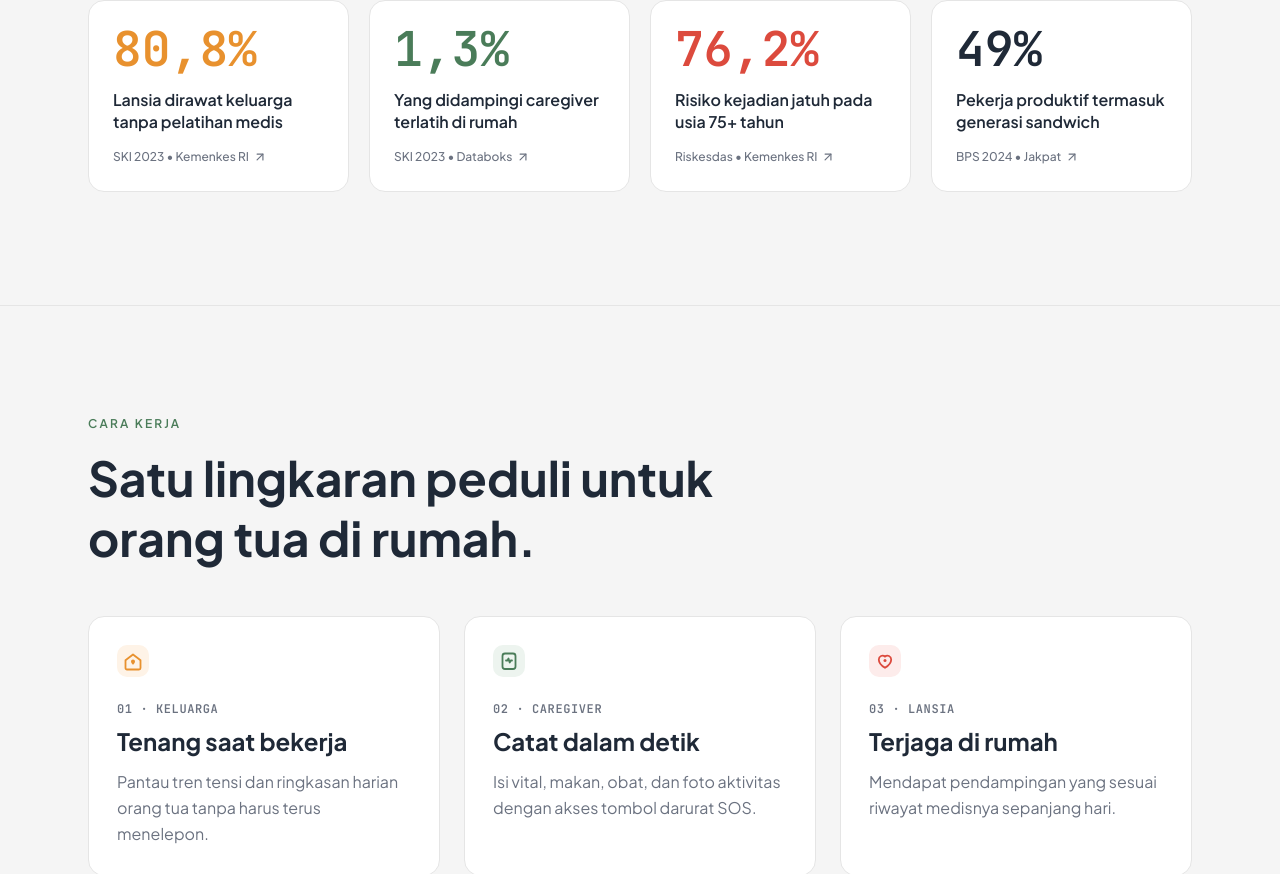
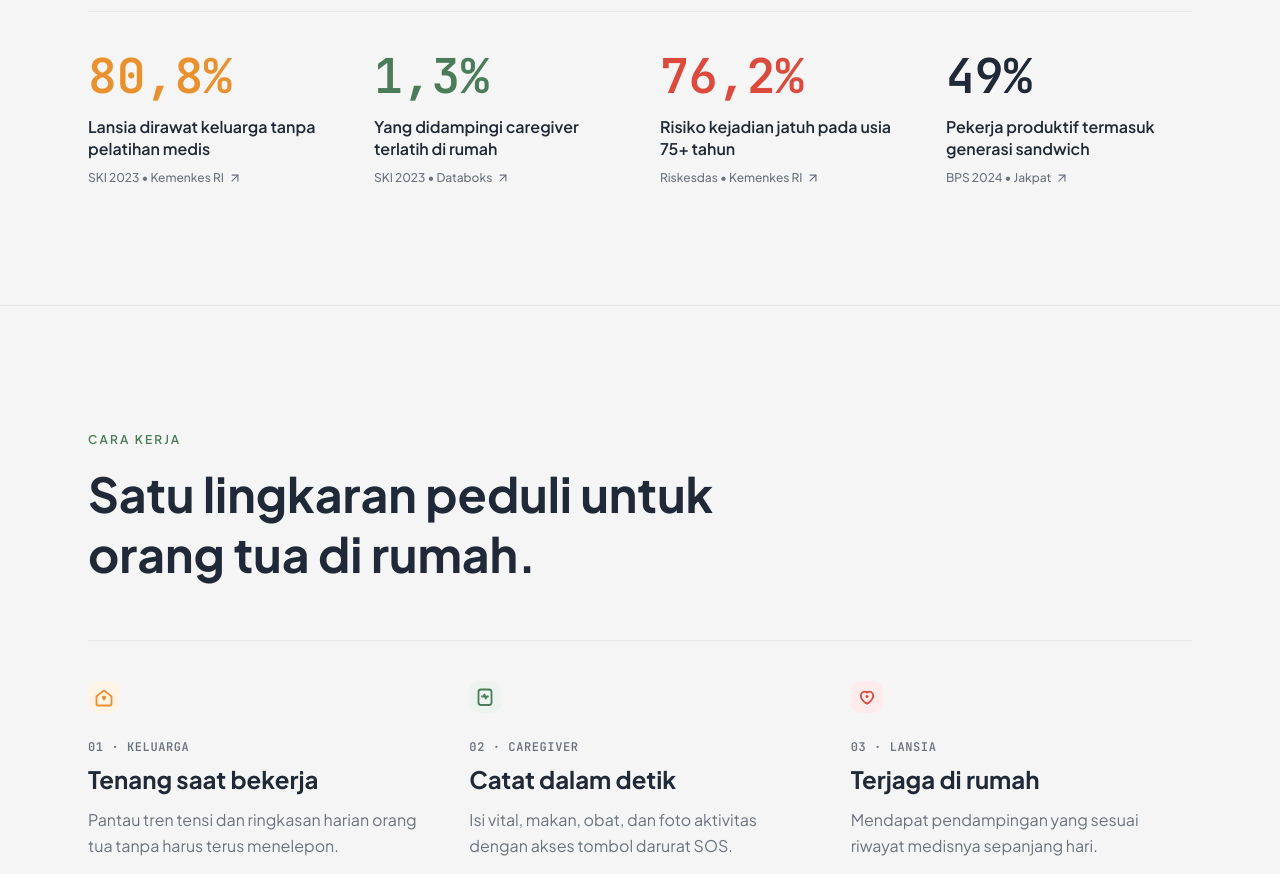
Before and after one commit to willgregorry/lentera, a Next.js app: page / in a window 1280 px wide. Shown: the part 1171-2045 px from the top of the page. Built offline with nearby package versions, Linux system fonts and the light colour scheme.

Commit message:
style: restore open borderless editorial layout for stats, care loop, and faq

```diff
--- a/src/components/landing/CareLoopSection.tsx
+++ b/src/components/landing/CareLoopSection.tsx
@@ -101,24 +101,24 @@ export function CareLoopSection() {
           </h2>
         </div>
 
-        <div className="mt-12 grid gap-6 md:grid-cols-3">
+        <div className="mt-14 grid gap-10 border-t border-[#E5E5E5] pt-10 md:grid-cols-3">
           {ACTORS.map((actor) => {
             const CustomIcon = actor.Icon;
             return (
               <div
                 key={actor.role}
-                className="gsap-reveal group rounded-2xl border border-[#E5E5E5] bg-[#FFFFFF] p-7 transition-all duration-300 hover:-translate-y-1.5 hover:border-[#D4D4D4] hover:shadow-md"
+                className="gsap-reveal group transition-transform duration-300 hover:-translate-y-1"
               >
-                <div className="transition-transform duration-300 group-hover:scale-105">
+                <div className="inline-block transition-transform duration-300 group-hover:scale-105">
                   <CustomIcon />
                 </div>
-                <p className="mt-6 font-mono-vital text-xs font-semibold uppercase tracking-wider text-[#6B7280]">
+                <p className="mt-5 font-mono-vital text-xs font-semibold uppercase tracking-wider text-[#6B7280]">
                   {actor.role}
                 </p>
-                <h3 className="mt-2 font-display text-xl font-bold text-[#1F2937] sm:text-2xl">
+                <h3 className="mt-2 font-display text-2xl font-bold text-[#1F2937]">
                   {actor.title}
                 </h3>
-                <p className="mt-3 text-sm leading-relaxed text-[#6B7280] sm:text-base">
+                <p className="mt-3 text-base leading-relaxed text-[#6B7280]">
                   {actor.desc}
                 </p>
               </div>
--- a/src/components/landing/StatsSection.tsx
+++ b/src/components/landing/StatsSection.tsx
@@ -71,11 +71,11 @@ export function StatsSection() {
           </h2>
         </div>
 
-        <div className="mt-12 grid gap-5 sm:grid-cols-2 lg:grid-cols-4">
+        <div className="mt-14 grid gap-10 border-t border-[#E5E5E5] pt-10 sm:grid-cols-2 lg:grid-cols-4">
           {LANDING_STATS.map((stat) => (
             <div
               key={stat.label}
-              className="gsap-reveal group rounded-2xl border border-[#E5E5E5] bg-[#FFFFFF] p-6 transition-all duration-300 hover:-translate-y-1 hover:border-[#D4D4D4] hover:shadow-md"
+              className="gsap-reveal group transition-transform duration-300 hover:-translate-y-1"
             >
               <p
                 className="font-mono-vital text-4xl font-bold sm:text-5xl"
@@ -83,14 +83,14 @@ export function StatsSection() {
               >
                 <AnimatedNumber stat={stat} active={inView} />
               </p>
-              <p className="mt-4 text-sm font-semibold leading-snug text-[#1F2937] sm:text-base">
+              <p className="mt-4 text-base font-semibold leading-snug text-[#1F2937]">
                 {stat.label}
               </p>
               <a
                 href={stat.sourceUrl}
                 target="_blank"
                 rel="noopener noreferrer"
-                className="mt-4 inline-flex items-center gap-1 text-xs font-medium text-[#6B7280] transition-colors hover:text-[#E8912E]"
+                className="mt-2.5 inline-flex items-center gap-1 text-xs font-medium text-[#6B7280] transition-colors hover:text-[#E8912E]"
               >
                 <span>{stat.source}</span>
                 <ArrowUpRight className="h-3.5 w-3.5 transition-transform duration-200 group-hover:translate-x-0.5 group-hover:-translate-y-0.5" />
--- a/src/components/shared/FaqAccordion.tsx
+++ b/src/components/shared/FaqAccordion.tsx
@@ -8,30 +8,23 @@ export function FaqAccordion() {
   const [openIndex, setOpenIndex] = useState<number | null>(0);
 
   return (
-    <div className="space-y-3">
+    <div className="divide-y divide-[#E5E5E5] border-y border-[#E5E5E5]">
       {FAQ_ITEMS.map((item, idx) => {
         const isOpen = openIndex === idx;
         return (
-          <div
-            key={item.q}
-            className={`rounded-2xl border bg-[#FFFFFF] transition-all duration-300 ${
-              isOpen
-                ? "border-[#D4D4D4] shadow-sm"
-                : "border-[#E5E5E5] hover:border-[#D4D4D4]"
-            }`}
-          >
+          <div key={item.q} className="py-5">
             <button
               type="button"
               onClick={() => setOpenIndex(isOpen ? null : idx)}
-              className="flex w-full items-center justify-between gap-6 px-6 py-5 text-left cursor-pointer"
+              className="group flex w-full items-center justify-between gap-6 text-left cursor-pointer"
               aria-expanded={isOpen}
             >
-              <span className="font-display text-base font-semibold text-[#1F2937] sm:text-lg">
+              <span className="font-display text-lg font-semibold text-[#1F2937] transition-colors group-hover:text-[#E8912E] sm:text-xl">
                 {item.q}
               </span>
               <ChevronDown
                 className={`h-5 w-5 shrink-0 text-[#6B7280] transition-transform duration-300 ease-out ${
-                  isOpen ? "rotate-180 text-[#E8912E]" : ""
+                  isOpen ? "rotate-180 text-[#E8912E]" : "group-hover:text-[#1F2937]"
                 }`}
               />
             </button>
@@ -43,7 +36,7 @@ export function FaqAccordion() {
               }`}
             >
               <div className="overflow-hidden">
-                <p className="px-6 pb-5 text-sm leading-relaxed text-[#6B7280] sm:text-base">
+                <p className="pt-3 max-w-2xl text-sm leading-relaxed text-[#6B7280] sm:text-base">
                   {item.a}
                 </p>
               </div>
```
